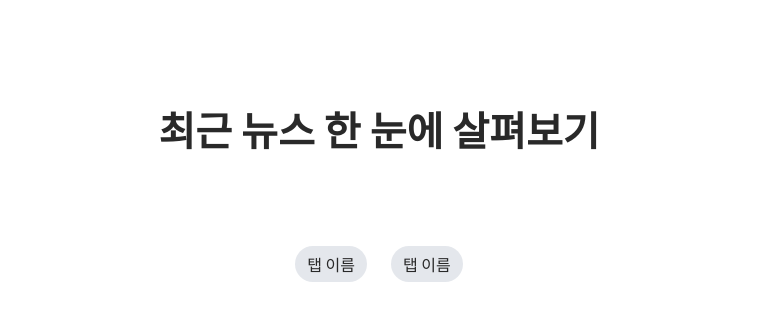
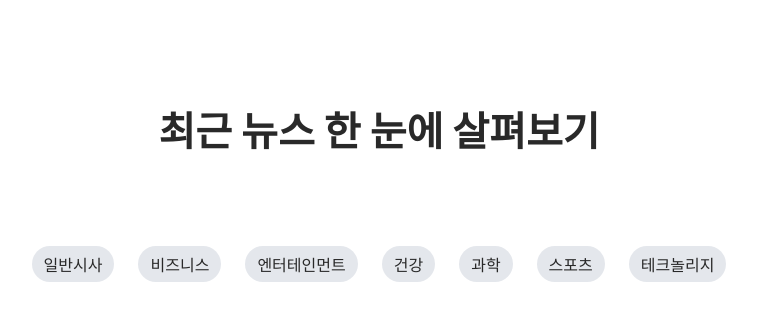
Before and after one commit to YooHyeok/nuxt-9din-news-app, a Nuxt app: page / in a window 1280 px wide. Shown: the top 320 px of the page, without its empty margins (261-1018 px from the left). Built offline with nearby package versions, Linux system fonts and the light colour scheme.

Commit message:
feat: `AppNav.vue` - 네비게이션 아이템 js array v-for 적용

```diff
--- a/components/AppNav.vue
+++ b/components/AppNav.vue
@@ -1,12 +1,62 @@
 <template>
   <div class="nav">
     <ul class="nav__list">
-      <li class="nav__list__item">탭 이름</li>
-      <li class="nav__list__item">탭 이름</li>
+      <li v-for="nav in navItems" :key="nav.idx" class="nav__list__item">{{ nav.label }}</li>
     </ul>
   </div>
 </template>
 <script setup lang="ts">
+const navItems = ref([
+    {
+        idx: 0,
+        label: "일반시사",
+        value: "General",
+        path: "general",
+        isClicked: false,
+    },
+    {
+        idx: 1,
+        label: "비즈니스",
+        value: "Business",
+        path: "business",
+        isClicked: false,
+    },
+    {
+        idx: 2,
+        label: "엔터테인먼트",
+        value: "Entertainment",
+        path: "entertainment",
+        isClicked: false,
+    },
+    {
+        idx: 3,
+        label: "건강",
+        value: "Health",
+        path: "health",
+        isClicked: false,
+    },
+    {
+        idx: 4,
+        label: "과학",
+        value: "Science",
+        path: "science",
+        isClicked: false,
+    },
+    {
+        idx: 5,
+        label: "스포츠",
+        value: "Sports",
+        path: "sports",
+        isClicked: false,
+    },
+    {
+        idx: 6,
+        label: "테크놀리지",
+        value: "Technology",
+        path: "technology",
+        isClicked: false,
+    },
+]);
 </script>
 <style lang="scss" scoped>
 .nav {
@@ -17,7 +67,7 @@
   width: 100%;
   margin-top: 88px;
 
-  &__list { // &: 자기자신(nav) → &__list = nav__list
+  &__list { // &: 상위(nav) → &__list = nav__list
     display: flex;
     align-items: center;
     justify-content: center;
@@ -27,7 +77,7 @@
     width: 100%;
     gap: 24px; // 사이 간격: 자녀 요소들이 일정한 간격으로 떨어져있을 수 있도록 설정할 때 사용
 
-    &__item { // &: 자기자신(nav_list) → &__item = nav__list_item
+    &__item { // &: 상위(nav_list) → &__item = nav__list_item
       display: flex;
       align-items: center;
       justify-content: center;
```
